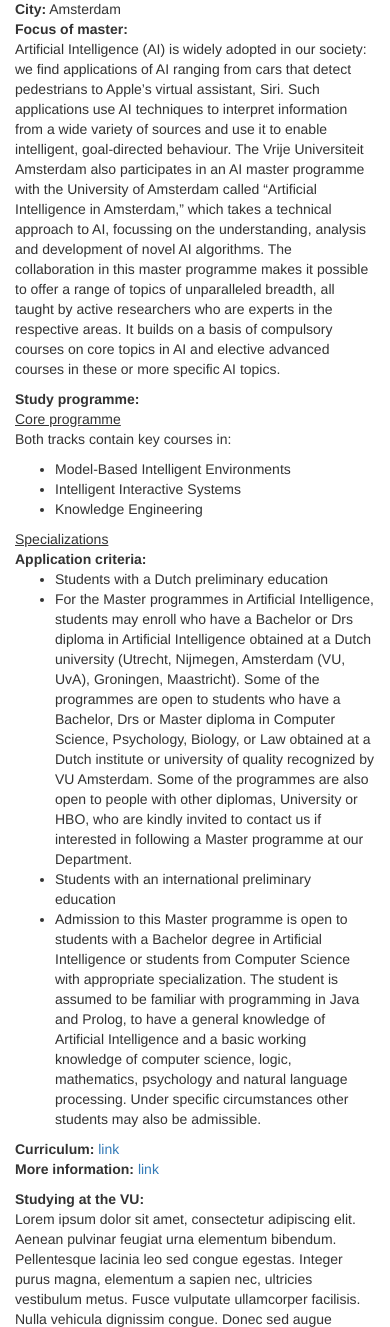
After one commit to FrancescaDr/nsvki.nl, a Flask app: page /masters/amsterdam in a window 390 px wide. The commit adds this page. Shown: the part 2457-3784 px from the top of the page. Run offline with Flask 2, Linux system fonts and the light colour scheme; some libraries are stand-ins or nearby versions.

Commit message:
added amsterdam masters page

```diff
--- /dev/null
+++ b/nsvki/templates/en/amsterdam.htm
@@ -0,0 +1,121 @@
+{% extends "base.htm" %}
+{% block page %}
+<div class='container'>
+    <div class='row'>
+        <div class="col-md-8 col-md-offset-1">
+            <div class="page-header">
+                <h1><strong>AI-related masters</strong></h1>
+            </div>
+
+            <div class='row'>
+                <h3>Masters in Amsterdam:</h3>
+                <ul>
+                    <li><a href="#uva">Artificial Intelligence (UvA)</a></li>
+                    <li><a href="#vu">Artificial Intelligence (VU)</a></li>
+                </ul>
+            </div>
+
+            <div class='row'>
+                <h2><a name="uva"></a>Artificial Intelligence</h2>
+                    <h4><i>University of Amsterdam</i></h4>
+               <div class='col-md-2'><img
+                    class='img-responsive center-block logo'
+                    src="{{ static_url('/static/img/logo_uva.png') }}"
+                    width="300px"
+                    alt="UvA"/>
+               </div>
+               <div class='col-md-10'>
+                    <div style="float:left" class='text-justity'>
+                        <b>Duration of master:</b> 2 years (120 EC)<br />
+                        <b>City:</b> Amsterdam<br />
+                        <b>Focus of master:</b> <br />
+                        <p>The Master's programme in Amsterdam has a technical approach towards AI research and therefore contains a strong technical component in the program.
+The primary focus is on the the understanding, analysis and development of novel AI algorithms in order to create useful programs, as well as aid in understanding (human) intelligence. In the programme you acquire a working knowledge of efficient, robust and intelligent methods for interpreting sensory and other information of different character.
+
+The program is a joint programme of the University of Amsterdam and Vrije Universiteit Amsterdam, which makes it possible to provide a wide range of topics to specialize in.</p>
+
+                       <b>Study programme:</b> <br />
+                       <u>Core programme</u> <br />
+                       <p>The first year consists mostly of obligatory core courses to provide a solid basis and overview of AI research. These include courses on Computational Intelligence, Computer Vision, Information Retrieval, Knowledge Representation, Machine Learning, Multi-Agent Systems and Natural Language Processing.</p>
+                       <u>Specializations</u><br />
+                       <p>
+In the second semester of the first year, you choose your specialization in an area of your choice. Throughout the second year, you can follow more courses of your specialization and you will be working on your thesis.
+As a result, there are many specializations possible. Examples of specializations are:
+                       </p>
+                       <ul>
+                           <li><i>Artifical Intelligence and Data Science</i><br />Topics for this specialization include: Machine Learning, Computer Vision, Natural Language Processing, Deep Learning, Data Mining Techniques, Information Visualization and Probabilistic Robotics
+                           </li>
+                           <li><i>Artificial Intelligence and the Web</i><br />
+Topics for this specialization include: Information Retrieval, Knowledge representation on the Web, Knowledge Engineering and Natural Language Processing
+                           </li>
+                       </ul>
+                       <b>Application criteria:</b>
+                       <ul>
+                           <li>A Bachelor’s degree in Artificial Intelligence or Computer Science
+</li>
+                           <li>A Bachelor’s degree closely related to AI with at least the following courses:
+                               <ul>
+                                   <li>Basic programming, computing skills courses and experience with developing software</li>
+                                   <li>Basic mathematics (calculus, linear algebra and probability/statistics)</li>
+                                   <li>Basic computer science (algorithms, systems) and artificial intelligence</li>
+                                   <li>Proficiency in English</li>
+                               </ul>
+                        </li>
+                       </ul>
+                       <p><b>Curriculum:</b> <a href="http://gss.uva.nl/content/masters/artificial-intelligence/artificial-intelligence.html">link</a><br />
+                       <b>More information:</b> <a href="http://coursecatalogue.uva.nl/xmlpages/page/2017-2018-en/search-programme/programme/3117">link</a><br /></p>
+                        <b>Studying at Amsterdam Science Park:</b><br />Lorem ipsum dolor sit amet, consectetur adipiscing elit. Aenean pulvinar feugiat urna elementum bibendum. Pellentesque lacinia leo sed congue egestas. Integer purus magna, elementum a sapien nec, ultricies vestibulum metus. Fusce vulputate ullamcorper facilisis. Nulla vehicula dignissim congue. Donec sed augue pellentesque, pharetra quam tincidunt, iaculis orci. Vestibulum hendrerit iaculis consequat.
+                    </div>
+                </div>
+            </div>
+            </hr>
+            <div class='row'>
+                <h2><a name="vu"></a>Artificial Intelligence</h2>
+                    <h4><i>VU University</i></h4>
+               <div class='col-md-2'><img
+                    class='img-responsive center-block logo'
+                    src="{{ static_url('/static/img/logo_vu.png') }}"
+                    width="300px"
+                    alt="VU"/>
+               </div>
+               <div class='col-md-10'>
+                    <div style="float:left" class='text-justity'>
+                        <b>Duration of master:</b> 2 years (120 EC)<br />
+                        <b>City:</b> Amsterdam<br />
+                        <b>Focus of master:</b> <br />
+                        <p>
+Artificial Intelligence (AI) is widely adopted in our society: we find applications of AI ranging from cars that detect pedestrians to Apple’s virtual assistant, Siri. Such applications use AI techniques to interpret information from a wide variety of sources and use it to enable intelligent, goal-directed behaviour.
+The Vrije Universiteit Amsterdam also participates in an AI master programme with the University of Amsterdam called “Artificial Intelligence in Amsterdam,” which takes a technical approach to AI, focussing on the understanding, analysis and development of novel AI algorithms. The collaboration in this master programme makes it possible to offer a range of topics of unparalleled breadth, all taught by active researchers who are experts in the respective areas. It builds on a basis of compulsory courses on core topics in AI and elective advanced courses in these or more specific AI topics.
+</p>
+
+                       <b>Study programme:</b> <br />
+                       <u>Core programme</u> <br />
+                       <p>
+Both tracks contain key courses in:
+<ul>
+    <li>Model-Based Intelligent Environments</li>
+    <li>Intelligent Interactive Systems</li>
+    <li>Knowledge Engineering</li>
+</ul>
+                       </p>
+                       <u>Specializations</u><br />
+
+
+                       <b>Application criteria:</b>
+                       <ul>
+                           <li>Students with a Dutch preliminary education </li>
+                           <li>For the Master programmes in Artificial Intelligence, students may enroll who have a Bachelor or Drs diploma in Artificial Intelligence obtained at a Dutch university (Utrecht, Nijmegen, Amsterdam (VU, UvA), Groningen, Maastricht). Some of the programmes are open to students who have a Bachelor, Drs or Master diploma in Computer Science, Psychology, Biology, or Law obtained at a Dutch institute or university of quality recognized by VU Amsterdam. Some of the programmes are also open to people with other diplomas, University or HBO, who are kindly invited to contact us if interested in following a Master programme at our Department.</li>
+                           <li>Students with an international preliminary education
+<Paste></li>
+                           <li>Admission to this Master programme is open to students with a Bachelor degree in Artificial Intelligence or students from Computer Science with appropriate specialization. The student is assumed to be familiar with programming in Java and Prolog, to have a general knowledge of Artificial Intelligence and a basic working knowledge of computer science, logic, mathematics, psychology and natural language processing. Under specific circumstances other students may also be admissible.</li>
+                       </ul>
+                       <p><b>Curriculum:</b> <a href="https://www.vu.nl/en/study-guide/2016-2017/master/a-b/artificial-intelligence/index.aspx">link</a><br />
+                       <b>More information:</b> <a href="http://masters.vu.nl/en/programmes/artificial-intelligence/index.aspx">link</a><br /></p>
+                        <b>Studying at the VU:</b><br />Lorem ipsum dolor sit amet, consectetur adipiscing elit. Aenean pulvinar feugiat urna elementum bibendum. Pellentesque lacinia leo sed congue egestas. Integer purus magna, elementum a sapien nec, ultricies vestibulum metus. Fusce vulputate ullamcorper facilisis. Nulla vehicula dignissim congue. Donec sed augue pellentesque, pharetra quam tincidunt, iaculis orci. Vestibulum hendrerit iaculis consequat.
+                    </div>
+                </div>
+            </div>
+        </div>
+    </div>
+</div>
+{% endblock page %}
--- a/nsvki/templates/header.htm
+++ b/nsvki/templates/header.htm
@@ -17,7 +17,16 @@
         <ul class="nav navbar-nav navbar-left">
             <li><a href="{{ url_for('page.index') }}">{{ _('Association') }}</a></li>
             <li><a href="{{ url_for('page.contact') }}">{{ _('Contact') }}</a></li>
-            <li><a href="{{ url_for('page.links') }}">{{ _('Links') }}</a></li>
+            <!--<li class="dropdown"><a class="dropdown-toggle" data-toggle="dropdown" href="#">AI Masters<span class="caret"></span></a>
+                <ul class="dropdown-menu">
+                    <li><a href="#">Amsterdam</a></li>
+                    <li><a href="#">Utrecht</a></li>
+                    <li><a href="#">Groningen</a></li>
+                    <li><a href="#">Nijmegen</a></li>
+                </ul>
+
+            </li>-->
+
         </ul>
         <ul class="nav navbar-nav navbar-right">
             <li><a href="{{ url_for('lang.set_lang', lang='en') }}"><small>English</small></a></li>
--- a/nsvki/views/page.py
+++ b/nsvki/views/page.py
@@ -17,6 +17,10 @@
                                title=_('Association'))
 
 
+@blueprint.route('/masters/amsterdam', methods=['GET'])
+def amsterdam():
+    return render_template('en/amsterdam.htm', title="Masters in Amsterdam")
+
 @blueprint.route('/links', methods=['GET'])
 def links():
     lang = request.cookies.get('lang')
```
